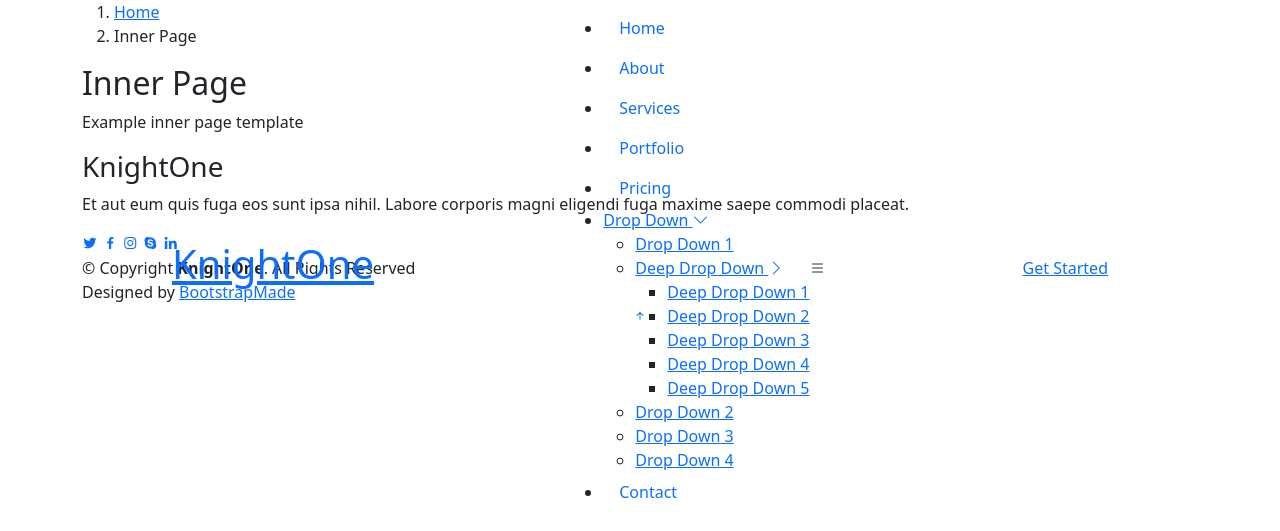
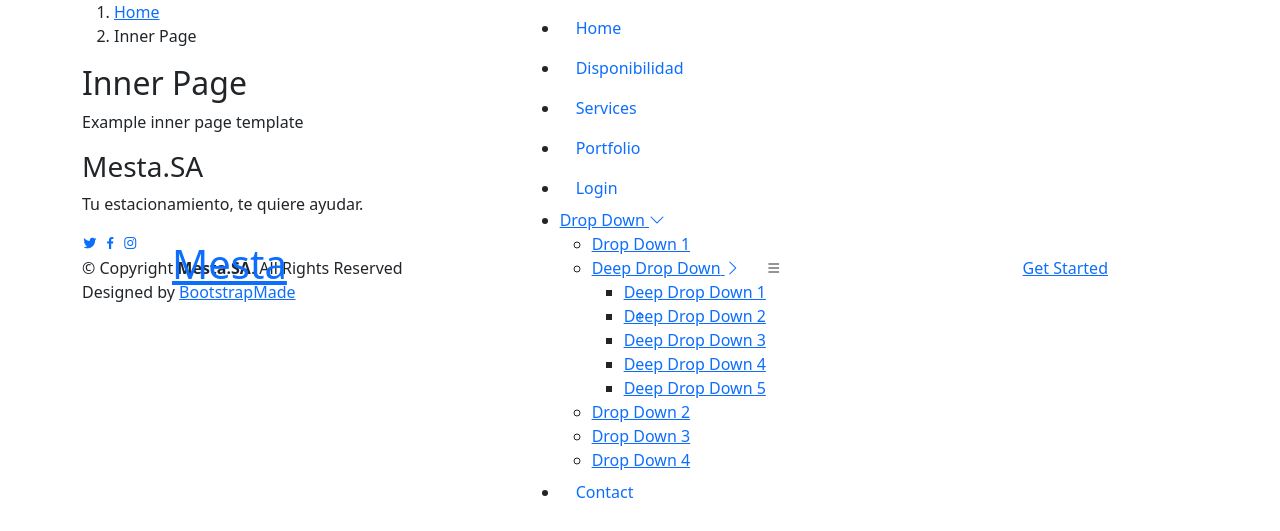
Before and after one commit to Ginebraw/MiEstacionamiento, a Django app: template mesta/arriendo/templates/inner-page.html in a window 1280 px wide. Shown: the top 531 px of the page. Run offline with Django 3.2, Linux system fonts and the light colour scheme; the template is opened without the code that fills it, so the values that code supplies are empty; some libraries are stand-ins or nearby versions.

Commit message:
Bastian 07-06: Realice el inner page para ser utilizado en todos los templates, correciones en index y cambios en urls y views

```diff
--- a/mesta/arriendo/templates/inner-page.html
+++ b/mesta/arriendo/templates/inner-page.html
@@ -5,27 +5,40 @@
   <meta charset="utf-8">
   <meta content="width=device-width, initial-scale=1.0" name="viewport">
 
-  <title>Inner Page - KnightOne Bootstrap Template</title>
+  <title>Mesta</title>
   <meta content="" name="description">
   <meta content="" name="keywords">
 
+  {% load static %}
+
   <!-- Favicons -->
-  <link href="assets/img/favicon.png" rel="icon">
-  <link href="assets/img/apple-touch-icon.png" rel="apple-touch-icon">
+  <link  rel ="icon" href="{% static 'img/favicon.png' %}">
+  <!--<link href="assets/img/favicon.png" rel="icon"> -->
+  <link  rel ="apple.touch-icon" href="{% static 'img/apple-touch-icon.png' %}">
+  <!--<link href="assets/img/apple-touch-icon.png" rel="apple-touch-icon"> -->
 
   <!-- Google Fonts -->
   <link href="https://fonts.googleapis.com/css?family=Open+Sans:300,300i,400,400i,600,600i,700,700i|Raleway:300,300i,400,400i,500,500i,600,600i,700,700i|Poppins:300,300i,400,400i,500,500i,600,600i,700,700i" rel="stylesheet">
 
   <!-- Vendor CSS Files -->
+  <link href="{% static 'vendor/bootstrap/css/bootstrap.min.css' %}" rel="stylesheet">
+  <link href="{% static 'vendor/bootstrap-icons/bootstrap-icons.css' %}" rel="stylesheet">
+  <link href="{% static 'vendor/boxicons/css/boxicons.min.css' %}" rel="stylesheet">
+  <link href="{% static 'vendor/glightbox/css/glightbox.min.css' %}" rel="stylesheet">
+  <link href="{% static 'vendor/remixicon/remixicon.css' %}" rel="stylesheet">
+  <link href="{% static 'vendor/swiper/swiper-bundle.min.css' %}" rel="stylesheet">
+<!--
   <link href="assets/vendor/bootstrap/css/bootstrap.min.css" rel="stylesheet">
   <link href="assets/vendor/bootstrap-icons/bootstrap-icons.css" rel="stylesheet">
   <link href="assets/vendor/boxicons/css/boxicons.min.css" rel="stylesheet">
   <link href="assets/vendor/glightbox/css/glightbox.min.css" rel="stylesheet">
   <link href="assets/vendor/remixicon/remixicon.css" rel="stylesheet">
   <link href="assets/vendor/swiper/swiper-bundle.min.css" rel="stylesheet">
+-->
+  <!-- Template Main CSS File -->
+  <link href="{% static 'css/style.css' %}" rel="stylesheet">
 
-  <!-- Template Main CSS File -->
-  <link href="assets/css/style.css" rel="stylesheet">
+ <!-- <link href="assets/css/style.css" rel="stylesheet"> -->
 
   <!-- =======================================================
   * Template Name: KnightOne - v4.3.0
@@ -43,17 +56,17 @@
 
       <div class="row justify-content-center">
         <div class="col-xl-9 d-flex align-items-center justify-content-lg-between">
-          <h1 class="logo me-auto me-lg-0"><a href="index.html">KnightOne</a></h1>
+          <h1 class="logo me-auto me-lg-0"><a href="{% url 'index' %}">Mesta</a></h1>
           <!-- Uncomment below if you prefer to use an image logo -->
           <!-- <a href="index.html" class="logo me-auto me-lg-0"><img src="assets/img/logo.png" alt="" class="img-fluid"></a>-->
 
           <nav id="navbar" class="navbar order-last order-lg-0">
             <ul>
               <li><a class="nav-link scrollto " href="#hero">Home</a></li>
-              <li><a class="nav-link scrollto" href="#about">About</a></li>
+              <li><a class="nav-link scrollto" href="{% url 'estacionamientos' %}">Disponibilidad</a></li>
               <li><a class="nav-link scrollto" href="#services">Services</a></li>
               <li><a class="nav-link scrollto " href="#portfolio">Portfolio</a></li>
-              <li><a class="nav-link scrollto" href="#pricing">Pricing</a></li>
+              <li><a class="nav-link scrollto" href="{% url 'login' %}">Login</a></li>
               <li class="dropdown"><a href="#"><span>Drop Down</span> <i class="bi bi-chevron-down"></i></a>
                 <ul>
                   <li><a href="#">Drop Down 1</a></li>
@@ -90,7 +103,7 @@
       <div class="container">
 
         <ol>
-          <li><a href="index.html">Home</a></li>
+          <li><a href="{% url 'index' %}">Home</a></li>
           <li>Inner Page</li>
         </ol>
         <h2>Inner Page</h2>
@@ -108,20 +121,21 @@
 
   </main><!-- End #main -->
 
+  {% block content %}
+  {% endblock %}
+
   <!-- ======= Footer ======= -->
   <footer id="footer">
     <div class="container">
-      <h3>KnightOne</h3>
-      <p>Et aut eum quis fuga eos sunt ipsa nihil. Labore corporis magni eligendi fuga maxime saepe commodi placeat.</p>
+      <h3>Mesta.SA</h3>
+      <p>Tu estacionamiento, te quiere  ayudar.</p>
       <div class="social-links">
-        <a href="#" class="twitter"><i class="bx bxl-twitter"></i></a>
-        <a href="#" class="facebook"><i class="bx bxl-facebook"></i></a>
-        <a href="#" class="instagram"><i class="bx bxl-instagram"></i></a>
-        <a href="#" class="google-plus"><i class="bx bxl-skype"></i></a>
-        <a href="#" class="linkedin"><i class="bx bxl-linkedin"></i></a>
+        <a  href="https://twitter.com/sa_mesta" target="_blank" class="twitter"><i class="bx bxl-twitter"></i></a>
+        <a href="https://www.facebook.com/profile.php?id=100069226716306" target="_blank" class="facebook"><i class="bx bxl-facebook"></i></a>
+        <a href="https://www.instagram.com/mestaempresa/?hl=es-la" target="_blank" class="instagram"><i class="bx bxl-instagram"></i></a>
       </div>
       <div class="copyright">
-        &copy; Copyright <strong><span>KnightOne</span></strong>. All Rights Reserved
+        &copy; Copyright <strong><span>Mesta.SA</span></strong>. All Rights Reserved
       </div>
       <div class="credits">
         <!-- All the links in the footer should remain intact. -->
@@ -137,15 +151,24 @@
   <a href="#" class="back-to-top d-flex align-items-center justify-content-center"><i class="bi bi-arrow-up-short"></i></a>
 
   <!-- Vendor JS Files -->
+  <script src="{% static 'vendor/bootstrap/js/bootstrap.bundle.min.js' %}"></script>
+  <script src="{% static 'vendor/glightbox/js/glightbox.min.js' %}"></script>
+  <script src="{% static 'vendor/isotope-layout/isotope.pkgd.min.js' %}"></script>
+  <script src="{% static 'vendor/php-email-form/validate.js' %}"></script>
+  <script src="{% static 'purecounter/purecounter.js' %}"></script>
+  <script src="{% static 'vendor/swiper/swiper-bundle.min.js' %}"></script>
+<!--
   <script src="assets/vendor/bootstrap/js/bootstrap.bundle.min.js"></script>
   <script src="assets/vendor/glightbox/js/glightbox.min.js"></script>
   <script src="assets/vendor/isotope-layout/isotope.pkgd.min.js"></script>
   <script src="assets/vendor/php-email-form/validate.js"></script>
   <script src="assets/vendor/purecounter/purecounter.js"></script>
   <script src="assets/vendor/swiper/swiper-bundle.min.js"></script>
+-->
+  <!-- Template Main JS File -->
+  <script src="{% static 'js/main.js' %}"></script>
 
-  <!-- Template Main JS File -->
-  <script src="assets/js/main.js"></script>
+  <!--<script src="assets/js/main.js"></script> -->
 
 </body>
 
--- a/mesta/arriendo/urls.py
+++ b/mesta/arriendo/urls.py
@@ -1,8 +1,11 @@
 from django.urls import path
 from . import views
 from django.conf import settings
+from django.conf.urls.static import static
 
 urlpatterns=[
 path('',views.index,name='index'),
+path('login/',views.login,name='login'),
+path('estacionamientos/',views.estacionamientos,name='estacionamientos'),
 
 ]
```
Also changed, not shown: mesta/arriendo/templates/Registration/login.html (added, +14 -0 lines), mesta/arriendo/templates/estacionamientos.html (added, +14 -0 lines), mesta/arriendo/templates/index.html (+44 -22 lines), mesta/arriendo/views.py (+9 -0 lines).
